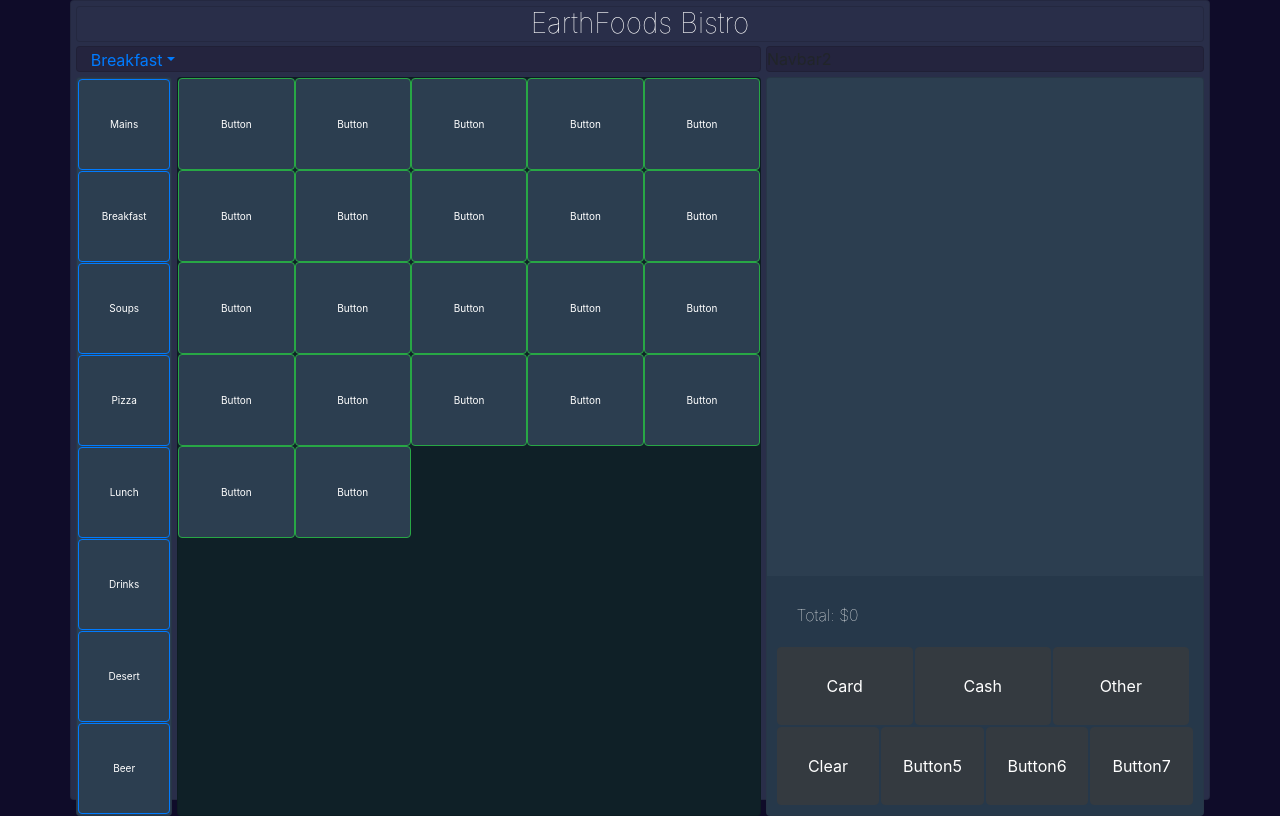
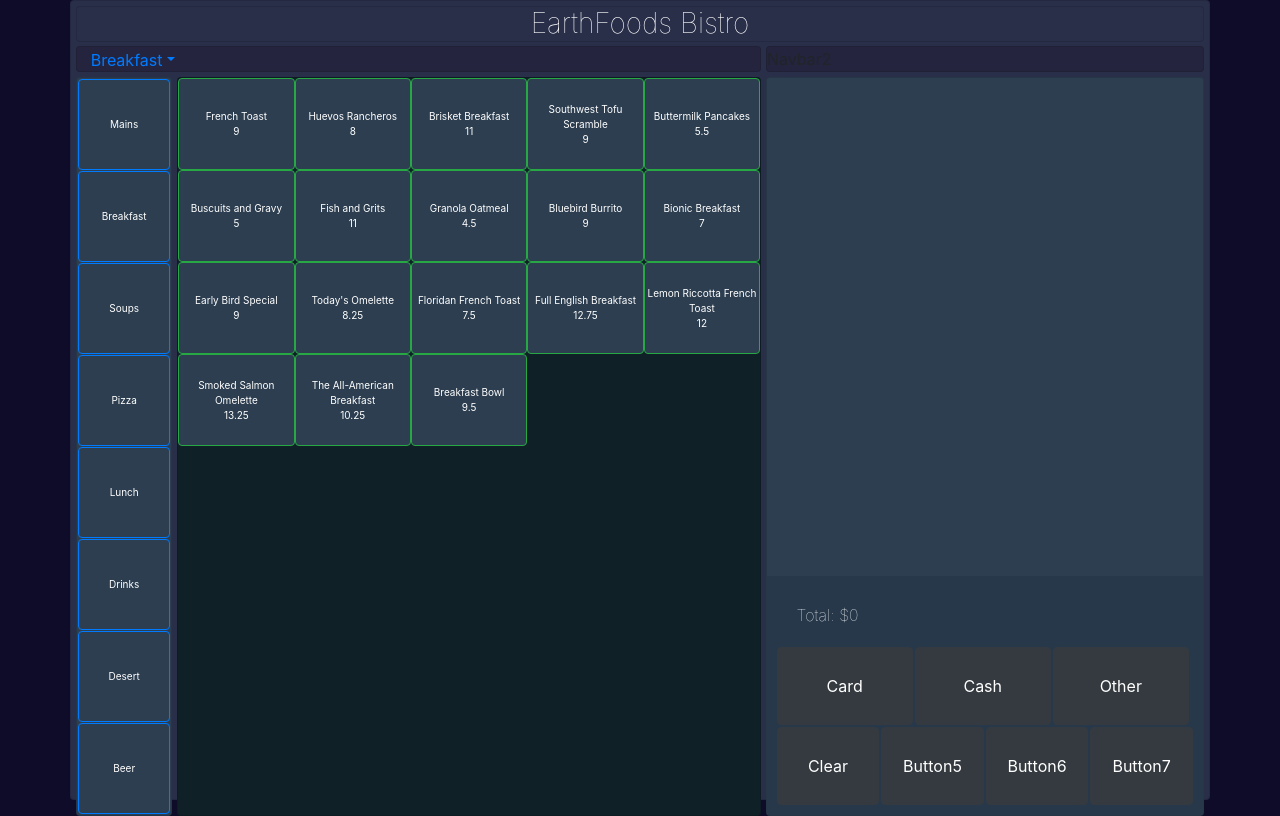
Before and after one commit to CharlesRudisel/EarthFoods-Bistro, an Angular app: page / in a window 1280 px wide. Built offline with nearby package versions, Linux system fonts and the light colour scheme.

Commit message:
for the sake

```diff
--- a/src/app/app.component.html
+++ b/src/app/app.component.html
@@ -36,28 +36,8 @@
   </div>
   <div class="card" id="contents1">
     <div class="items" style="display: inline-flex; flex-wrap: wrap;">
-      <button class="btn btn-success" value="1.50" id="Cheese Burger" type="submit"(click)="submit($event)" >Button</button>
-      <button class="btn btn-success" value="2.00" id="Hamburger" type="submit" (click)="submit($event)" >Button</button>
-      <button class="btn btn-success" value="3.00" id="French Fries" type="submit" (click)="submit($event)" >Button</button>
-      <button class="btn btn-success" value="4.00" id="Tater Tots" type="submit" (click)="submit($event)" >Button</button>
-      <button class="btn btn-success" value="5.00" id="Cheese Pizza" type="submit" (click)="submit($event)" >Button</button>
-      <button class="btn btn-success" value="6.00" id="Peperonni Pizza" type="submit"(click)="submit($event)" >Button</button>
-      <button class="btn btn-success" value="7.00" id="Tacos" type="submit"(click)="submit($event)" >Button</button>
-      <button class="btn btn-success" value="8.00" id="Spagetti" type="submit"(click)="submit($event)" >Button</button>
-      <button class="btn btn-success" value="9.00" id="Mozzarella sticks" type="submit"(click)="submit($event)" >Button</button>
-      <button class="btn btn-success" value="10.00" id="Spinach cheese dip with chips" type="submit"(click)="submit($event)" >Button</button>
-      <button class="btn btn-success" value="11.00" id="Mac & cheese" type="submit"(click)="submit($event)" >Button</button>
-      <button class="btn btn-success" value="12.00" id="Cheddar Biscuits" type="submit"(click)="submit($event)" >Button</button>
-      <button class="btn btn-success" value="13.00" id="Salad" type="submit"(click)="submit($event)" >Button</button>
-      <button class="btn btn-success" value="14.00" id="Baked potato" type="submit"(click)="submit($event)" >Button</button>
-      <button class="btn btn-success" value="15.00" id="Chicken parmesan" type="submit"(click)="submit($event)" >Button</button>
-      <button class="btn btn-success" value="16.00" id="Flatbread pizza" type="submit"(click)="submit($event)" >Button</button>
-      <button class="btn btn-success" value="17.00" id="Chicken fingers" type="submit"(click)="submit($event)" >Button</button>
-      <button class="btn btn-success" value="18.00" id="Tomato soup" type="submit"(click)="submit($event)" >Button</button>
-      <button class="btn btn-success" value="19.00" id="Lobster Bisque Soup" type="submit"(click)="submit($event)" >Button</button>
-      <button class="btn btn-success" value="20.00" id="Grilled cheese" type="submit"(click)="submit($event)" >Button</button>
-      <button class="btn btn-success" value="21.00" id="BBQ Nachos"type="submit"(click)="submit($event)" >Button</button>
-      <button class="btn btn-success" value="22.00" id="Nachos" type="submit"(click)="submit($event)" >Button</button>
+      <button *ngFor="let b of breakfast" class="btn btn-success" value={{b.price}} id={{b.name}} type="submit"(click)="submit($event)" >{{b.name}} <br> {{b.price}}</button>
+
 
 
 
--- a/src/app/app.component.ts
+++ b/src/app/app.component.ts
@@ -1,4 +1,5 @@
 import { Component } from '@angular/core';
+import { Item } from './item.model';
 import { Transaction } from './transaction.model';
 
 
@@ -14,29 +15,56 @@ export class AppComponent {
   transactions = []
   balance = 0;
   checkout =[]
+  breakfast = [
+
+    new Item(9, "French Toast"),
+    new Item(8, "Huevos Rancheros"),
+    new Item(11, "Brisket Breakfast"),
+    new Item(9, "Southwest Tofu Scramble"),
+    new Item(5.5, "Buttermilk Pancakes"),
+    new Item(5, "Buscuits and Gravy"),
+    new Item(11, "Fish and Grits"),
+    new Item(4.5, "Granola Oatmeal"),
+    new Item(9, "Bluebird Burrito"),
+    new Item(7, "Bionic Breakfast"),
+    new Item(9, "Early Bird Special"),
+    new Item(8.25, "Today's Omelette"),
+    new Item(7.5, "Floridan French Toast"),
+    new Item(12.75, "Full English Breakfast"),
+    new Item(12, "Lemon Riccotta French Toast"),
+    new Item(13.25, "Smoked Salmon Omelette"),
+    new Item(10.25, "The All-American Breakfast"),
+    new Item(9.5, "Breakfast Bowl"),
+
+
+
+  ]
 
 
   submit(event: any) {
 
+    //console.log(event.target.value)
+    //console.log(event.target.id)
     var obj = new Transaction(Number(event.target.value),event.target.id)
 
     this.balance += Number(event.target.value)
     obj.occurence +=1;
 
 
+    //If item is new push to the transaction list
     if(this.duplicate(obj.name) == false){
       this.checkout.push(obj)
     }
     else{
-      let replacement = this.grab(obj.name);
-      this.checkout.splice(this.checkout.indexOf(obj),1)
-      replacement.occurence +=1;
-      replacement.price += obj.price;
-      this.checkout.push(replacement)
+
+      // Grabs the instance of the transaction
+      this.update(obj.name,obj.price);
+
+
 
     }
-    console.log(obj.price)
-    console.log(obj.occurence)
+    console.log(this.checkout.length)
+
 
   }
 
@@ -52,12 +80,13 @@ export class AppComponent {
       return false;
   }
 
-  grab(name:String){
+  update(name:String, newPrice:Number){
 
     for(let i=0; i < this.checkout.length; i++){
 
       if(this.checkout[i].name == name){
-        return this.checkout[i]
+        this.checkout[i].occurence +=1;
+        this.checkout[i].price += newPrice;
       }
     }
       return false;
--- a/src/app/item.model.ts
+++ b/src/app/item.model.ts
@@ -1,2 +1,12 @@
 export class Item {
+    price: number;
+    name: string;
+
+
+
+    constructor(price:number ,name: string) {
+        this.price = price;
+        this.name = name;
+      }
+
 }
```
